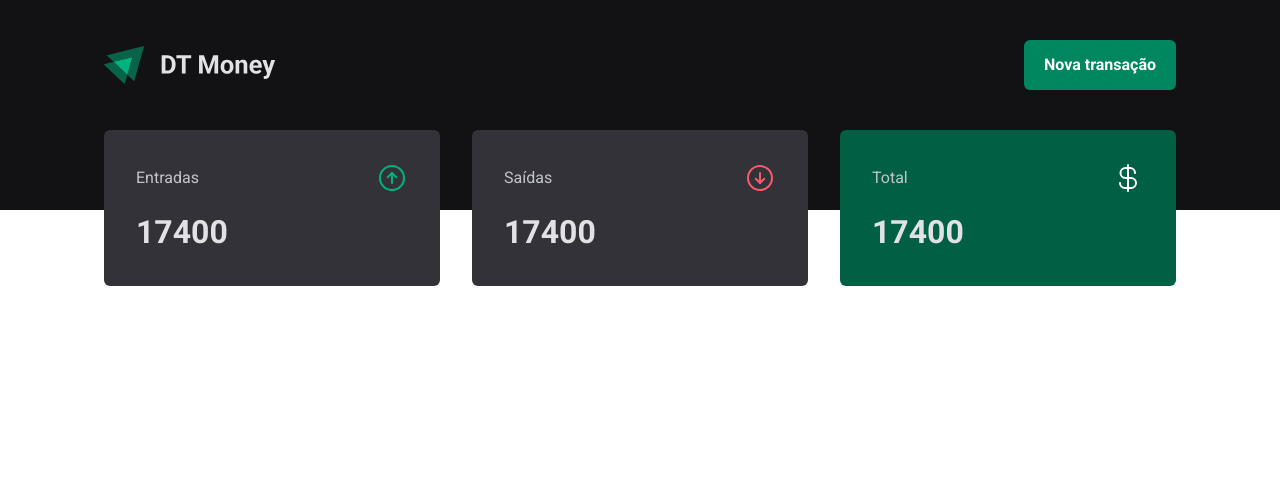
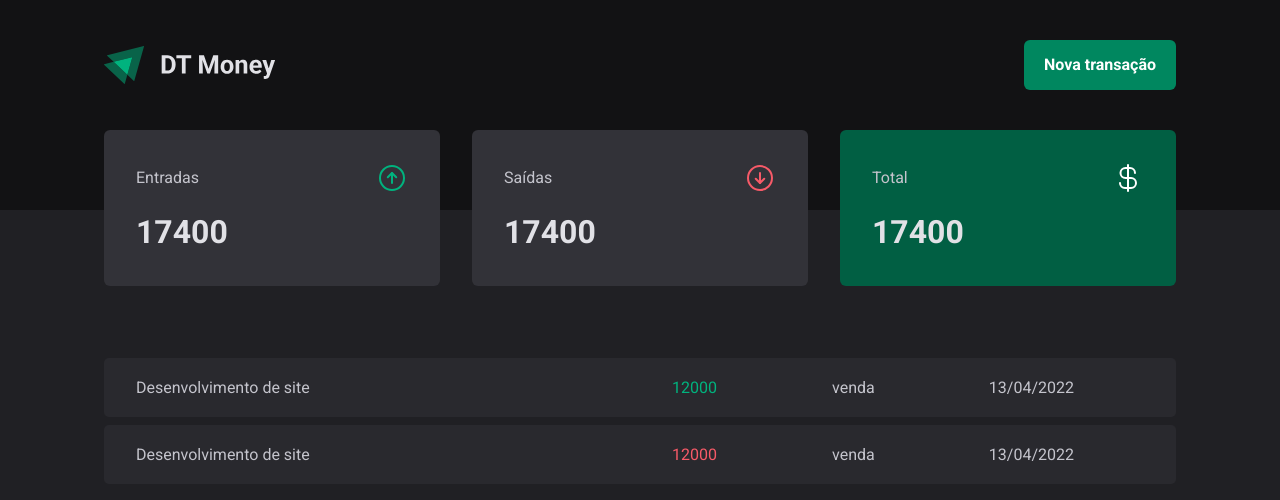
Before and after one commit to AndersonNascimentoAFSN/Ignite-DT-Money, a React (Vite) app: page / in a window 1280 px wide. Shown: the top 500 px of the page. Built offline with nearby package versions, Linux system fonts and the light colour scheme.

Commit message:
add TransactionsTable component

```diff
--- /dev/null
+++ b/src/components/TransactionsTable/index.tsx
@@ -0,0 +1,41 @@
+import {
+  PriceHighlight,
+  TransactionsTableBody,
+  TransactionsTableContainer,
+  TransactionsTableTd,
+  TransactionsTableTr,
+} from "./styles";
+
+export function TransactionsTable() {
+  return (
+    <TransactionsTableContainer>
+      <TransactionsTableBody>
+        <TransactionsTableTr>
+          <TransactionsTableTd>Desenvolvimento de site</TransactionsTableTd>
+
+          <TransactionsTableTd>
+            <PriceHighlight variant={12000 > 0 ? "income" : "outcome"}>
+              12000
+            </PriceHighlight>
+          </TransactionsTableTd>
+
+          <TransactionsTableTd>venda</TransactionsTableTd>
+
+          <TransactionsTableTd>13/04/2022</TransactionsTableTd>
+        </TransactionsTableTr>
+
+        <TransactionsTableTr>
+          <TransactionsTableTd>Desenvolvimento de site</TransactionsTableTd>
+
+          <TransactionsTableTd>
+            <PriceHighlight variant={-12000 > 0 ? "income" : "outcome"}>12000</PriceHighlight>
+          </TransactionsTableTd>
+
+          <TransactionsTableTd>venda</TransactionsTableTd>
+
+          <TransactionsTableTd>13/04/2022</TransactionsTableTd>
+        </TransactionsTableTr>
+      </TransactionsTableBody>
+    </TransactionsTableContainer>
+  );
+}
--- /dev/null
+++ b/src/components/TransactionsTable/styles.ts
@@ -0,0 +1,47 @@
+import styled, { css } from "styled-components";
+
+export const TransactionsTableContainer = styled.table`
+  width: 100%;
+  border-collapse: separate;
+  border-spacing: 0 0.5rem;
+  margin-top: 1.5rem;
+`;
+
+export const TransactionsTableBody = styled.tbody``;
+
+export const TransactionsTableTr = styled.tr``;
+
+export const TransactionsTableTd = styled.td`
+  padding: 1.25rem 2rem;
+  background: ${(props) => props.theme.colors["gray-700"]};
+  color: ${(props) => props.theme.colors["gray-300"]};
+
+  &:first-child {
+    border-top-left-radius: 5px;
+    border-bottom-left-radius: 5px;
+    width: 50%;
+  }
+
+  &:last-child {
+    border-top-right-radius: 5px;
+    border-bottom-right-radius: 5px;
+  }
+`;
+
+type PriceHighlightProps = {
+  variant: "income" | "outcome";
+};
+
+export const PriceHighlight = styled.span<PriceHighlightProps>`
+  ${(props) =>
+    props.variant === "income" &&
+    css`
+      color: ${(props) => props.theme.colors["green-300"]};
+    `}
+
+  ${(props) =>
+    props.variant === "outcome" &&
+    css`
+      color: ${(props) => props.theme.colors["red-300"]};
+    `}
+`;
--- a/src/pages/Transactions/index.tsx
+++ b/src/pages/Transactions/index.tsx
@@ -1,6 +1,7 @@
 import { Header } from "../../components";
 import { Summary } from "../../components/Summary";
-import { Container } from "./styles";
+import { TransactionsTable } from "../../components/TransactionsTable";
+import { Container, TransactionsContainer } from "./styles";
 
 export function Transactions() {
   return (
@@ -8,6 +9,10 @@ export function Transactions() {
       <Header />
 
       <Summary />
+
+      <TransactionsContainer>
+        <TransactionsTable />
+      </TransactionsContainer>
     </Container>
-  )
+  );
 }
--- a/src/pages/Transactions/styles.ts
+++ b/src/pages/Transactions/styles.ts
@@ -1,3 +1,10 @@
 import styled from "styled-components";
 
 export const Container = styled.div``
+
+export const TransactionsContainer = styled.main`
+  width: 100%;
+  max-width: 1120px;
+  margin: 4rem auto 0;
+  padding: 0 1.5rem;
+`
--- a/src/styles/global.ts
+++ b/src/styles/global.ts
@@ -9,12 +9,12 @@ export const GlobalStyle = createGlobalStyle`
 
   :focus {
     outline: 0;
-    box-shadow: 0 0 0 2px ${props => props.theme['green-500']};
+    box-shadow: 0 0 0 2px ${props => props.theme.colors['green-500']};
   }
 
   body {
-    background-color: ${props => props.theme['gray-800']};
-    color: ${props => props.theme['gray-100']};
+    background-color: ${props => props.theme.colors['gray-800']};
+    color: ${props => props.theme.colors['gray-100']};
     -webkit-font-smoothing: antialiased;
   }
 
```
